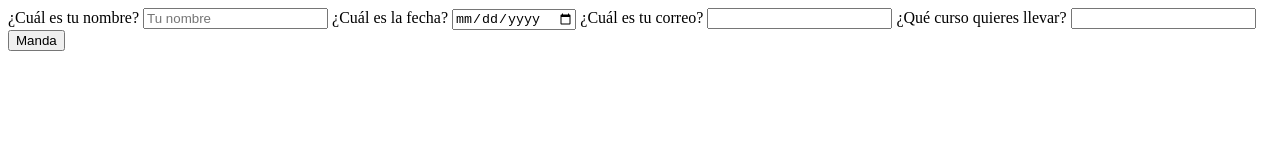
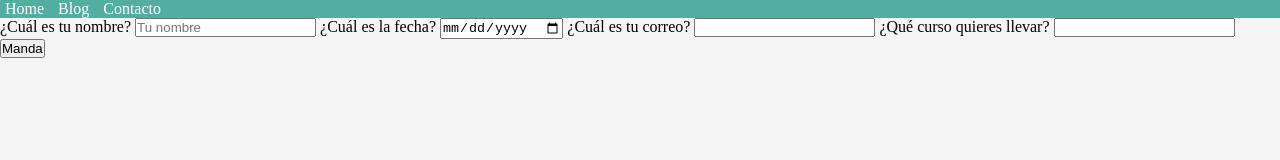
Before and after one commit to rgomeztinoco/google_clone, a plain HTML site: page index.html in a window 1280 px wide. Drawn offline with Linux system fonts and the light colour scheme.

Commit message:
seguimos con los estiilos

```diff
--- a/css/style.css
+++ b/css/style.css
@@ -0,0 +1,28 @@
+* {
+    box-sizing: border-box;
+    padding: 0;
+    margin: 0;
+}
+header {
+    background-color: rgba(0, 138, 119, 0.658);
+}
+.main-nav {
+    margin-top: 0;
+    list-style: none;
+}
+.main-nav__item {
+    display: inline-block;
+}
+.main-nav__item a {
+    color: white;
+    padding: 5px;
+    border-radius: 2px;
+    text-decoration: none;
+}
+body {
+    background-color:whitesmoke;
+    margin: 0;
+}
+footer {
+    background-color: deeppink;
+}
--- a/index.html
+++ b/index.html
@@ -11,7 +11,13 @@
   </head>
   <body>
     <header>
-      <nav></nav>
+      <nav>
+          <ul class="main-nav">
+              <li class="main-nav__item"><a href="home">Home</a></li>
+              <li class="main-nav__item"><a href="blog">Blog</a></li>
+              <li class="main-nav__item"><a href="contacto">Contacto</a></li>
+          </ul>
+      </nav>
     </header>
     <main>
       <!-- <section>
```
